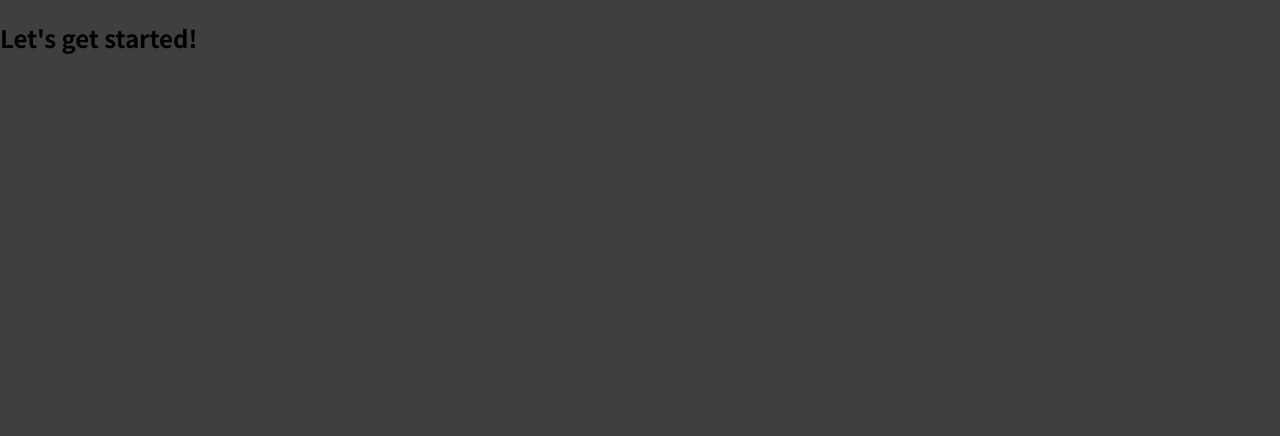
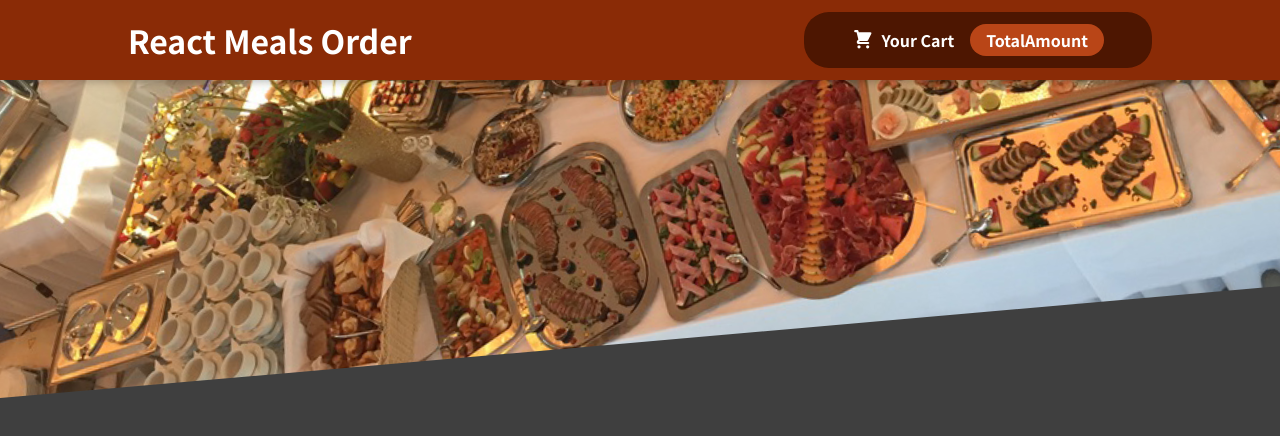
Before and after one commit to AnniLevi/react-food-order, a React (Create React App) app: page / in a window 1280 px wide. Shown: the top 436 px of the page. Built offline with nearby package versions, Linux system fonts and the light colour scheme.

Commit message:
create Header

```diff
--- a/public/index.html
+++ b/public/index.html
@@ -1,4 +1,4 @@
-<!DOCTYPE html>
+<!doctype html>
 <html lang="en">
   <head>
     <meta charset="utf-8" />
--- a/src/App.js
+++ b/src/App.js
@@ -1,8 +1,11 @@
+import { Fragment } from "react";
+import Header from "./components/layout/Header";
+
 function App() {
   return (
-    <div>
-      <h2>Let's get started!</h2>
-    </div>
+    <Fragment>
+      <Header />
+    </Fragment>
   );
 }
 
--- /dev/null
+++ b/src/components/layout/CartIcon.js
@@ -0,0 +1,13 @@
+const CartIcon = () => {
+  return (
+    <svg
+      xmlns="http://www.w3.org/2000/svg"
+      viewBox="0 0 20 20"
+      fill="currentColor"
+    >
+      <path d="M3 1a1 1 0 000 2h1.22l.305 1.222a.997.997 0 00.01.042l1.358 5.43-.893.892C3.74 11.846 4.632 14 6.414 14H15a1 1 0 000-2H6.414l1-1H14a1 1 0 00.894-.553l3-6A1 1 0 0017 3H6.28l-.31-1.243A1 1 0 005 1H3zM16 16.5a1.5 1.5 0 11-3 0 1.5 1.5 0 013 0zM6.5 18a1.5 1.5 0 100-3 1.5 1.5 0 000 3z" />
+    </svg>
+  );
+};
+
+export default CartIcon;
--- /dev/null
+++ b/src/components/layout/Header.js
@@ -0,0 +1,20 @@
+import { Fragment } from "react";
+import mealsImg from "../../assets/meals.jpg";
+import HeaderCartButton from "./HeaderCartButton";
+import styles from "./Header.module.css";
+
+function Header() {
+  return (
+    <Fragment>
+      <header className={styles.header}>
+        <h1>React Meals Order</h1>
+        <HeaderCartButton>Cart</HeaderCartButton>
+      </header>
+      <div className={styles["main-image"]}>
+        <img src={mealsImg} alt="meals" />
+      </div>
+    </Fragment>
+  );
+}
+
+export default Header;
--- /dev/null
+++ b/src/components/layout/Header.module.css
@@ -0,0 +1,29 @@
+.header {
+  position: fixed;
+  top: 0;
+  left: 0;
+  width: 100%;
+  height: 5rem;
+  background-color: #8a2b06;
+  color: white;
+  display: flex;
+  justify-content: space-between;
+  align-items: center;
+  padding: 0 10%;
+  box-shadow: 0 2px 8px rgba(0, 0, 0, 0.25);
+  z-index: 10;
+}
+
+.main-image {
+  width: 100%;
+  height: 25rem;
+  z-index: 0;
+  overflow: hidden;
+}
+
+.main-image img {
+  width: 110%;
+  height: 100%;
+  object-fit: cover;
+  transform: rotateZ(-5deg) translateY(-4rem) translateX(-1rem);
+}
--- /dev/null
+++ b/src/components/layout/HeaderCartButton.js
@@ -0,0 +1,16 @@
+import styles from "./HeaderCartButton.module.css";
+import CartIcon from "./CartIcon";
+
+function HeaderCartButton() {
+  return (
+    <button className={styles.button}>
+      <span className={styles.icon}>
+        <CartIcon />
+      </span>
+      <span>Your Cart</span>
+      <span className={styles.badge}>TotalAmount</span>
+    </button>
+  );
+}
+
+export default HeaderCartButton;
--- /dev/null
+++ b/src/components/layout/HeaderCartButton.module.css
@@ -0,0 +1,59 @@
+.button {
+  cursor: pointer;
+  font: inherit;
+  border: none;
+  background-color: #4d1601;
+  color: white;
+  padding: 0.75rem 3rem;
+  display: flex;
+  justify-content: space-around;
+  align-items: center;
+  border-radius: 25px;
+  font-weight: bold;
+}
+
+.button:hover,
+.button:active {
+  background-color: #2c0d00;
+}
+
+.icon {
+  width: 1.35rem;
+  height: 1.35rem;
+  margin-right: 0.5rem;
+}
+
+.badge {
+  background-color: #b94517;
+  padding: 0.25rem 1rem;
+  border-radius: 25px;
+  margin-left: 1rem;
+  font-weight: bold;
+}
+
+.button:hover .badge,
+.button:active .badge {
+  background-color: #92320c;
+}
+
+.bump {
+  animation: bump 300ms ease-out;
+}
+
+@keyframes bump {
+  0% {
+    transform: scale(1);
+  }
+  10% {
+    transform: scale(0.9);
+  }
+  30% {
+    transform: scale(1.1);
+  }
+  50% {
+    transform: scale(1.15);
+  }
+  100% {
+    transform: scale(1);
+  }
+}
--- a/src/index.css
+++ b/src/index.css
@@ -1,11 +1,11 @@
-@import url('https://fonts.googleapis.com/css2?family=Noto+Sans+JP:wght@400;700&display=swap');
+@import url("https://fonts.googleapis.com/css2?family=Noto+Sans+JP:wght@400;700&display=swap");
 
 * {
   box-sizing: border-box;
 }
 
 html {
-  font-family: 'Noto Sans JP', sans-serif;
+  font-family: "Noto Sans JP", sans-serif;
 }
 
 body {
```
Also changed, not shown: src/index.js (+4 -4 lines), src/assets/meals.jpg (added), 1 other file (tests, documents, lock files or other folders).
